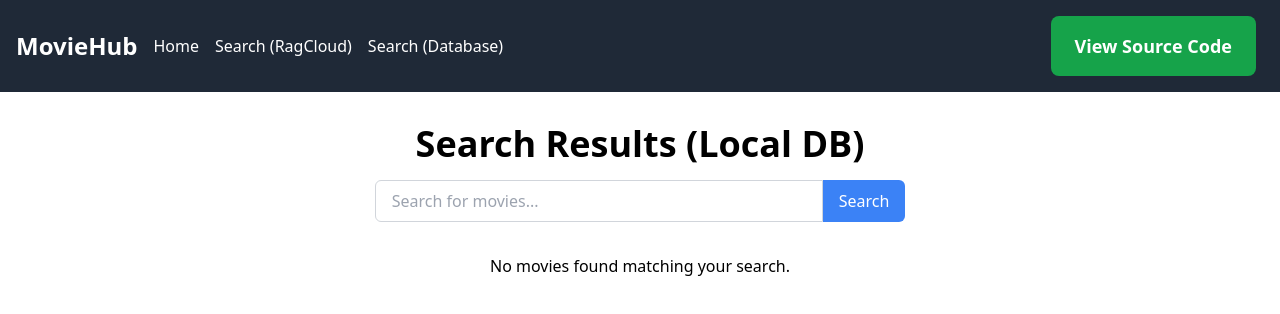
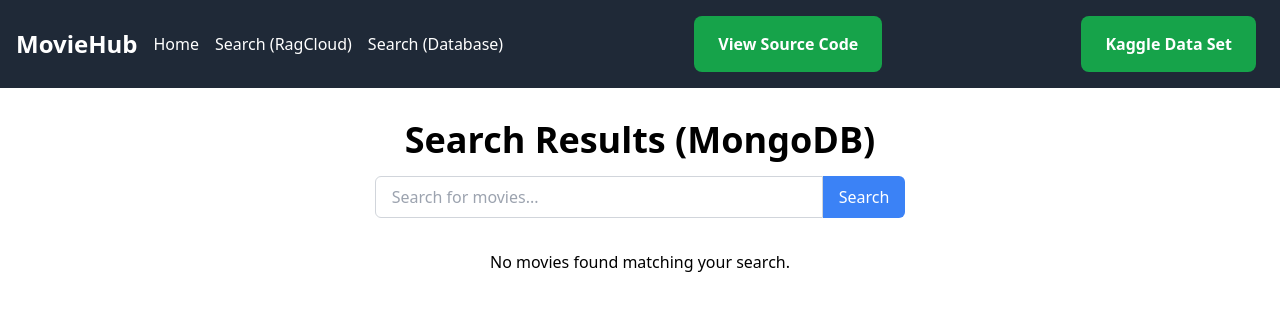
Before and after one commit to saitanay/ragcloud-demo, a Next.js app: page /search-db in a window 1280 px wide. Shown: the top 314 px of the page. Built offline with nearby package versions, Linux system fonts and the light colour scheme.

Commit message:
Updated title for db search

```diff
--- a/components/Header.js
+++ b/components/Header.js
@@ -30,9 +30,17 @@ const Header = () => {
           href="https://github.com/saitanay/ragcloud-demo" // Replace with your actual source code URL
           target="_blank"
           rel="noopener noreferrer"
-          className="bg-green-600 text-white px-6 py-4 rounded-lg hover:bg-green-700 transition text-lg font-semibold inline-block mx-2"
+          className="bg-green-600 text-white px-6 py-4 rounded-lg hover:bg-green-700 transition text-md font-semibold inline-block mx-2"
         >
           View Source Code
+        </a>
+        <a
+          href="https://www.kaggle.com/datasets/harshitshankhdhar/imdb-dataset-of-top-1000-movies-and-tv-shows" // Replace with your actual source code URL
+          target="_blank"
+          rel="noopener noreferrer"
+          className="bg-green-600 text-white px-6 py-4 rounded-lg hover:bg-green-700 transition text-md font-semibold inline-block mx-2"
+        >
+          Kaggle Data Set
         </a>
 
 
--- a/pages/search-db.js
+++ b/pages/search-db.js
@@ -8,13 +8,13 @@ const SearchDbResults = ({ movies, query, error }) => {
   return (
     <div>
       <Head>
-        <title>Search Results for "{query}" (Local DB)</title>
+        <title>Search Results for "{query}" (DB Search)</title>
         <meta name="description" content={`Search results for ${query} from local database`} />
         <link rel="icon" href="/favicon.ico" />
       </Head>
 
       <main className="container mx-auto px-4 py-8">
-        <h1 className="text-4xl font-bold mb-4 text-center">Search Results (Local DB)</h1>
+        <h1 className="text-4xl font-bold mb-4 text-center">Search Results (MongoDB)</h1>
         <SearchBarDb />
 
         {/* Display Error if any */}
```
